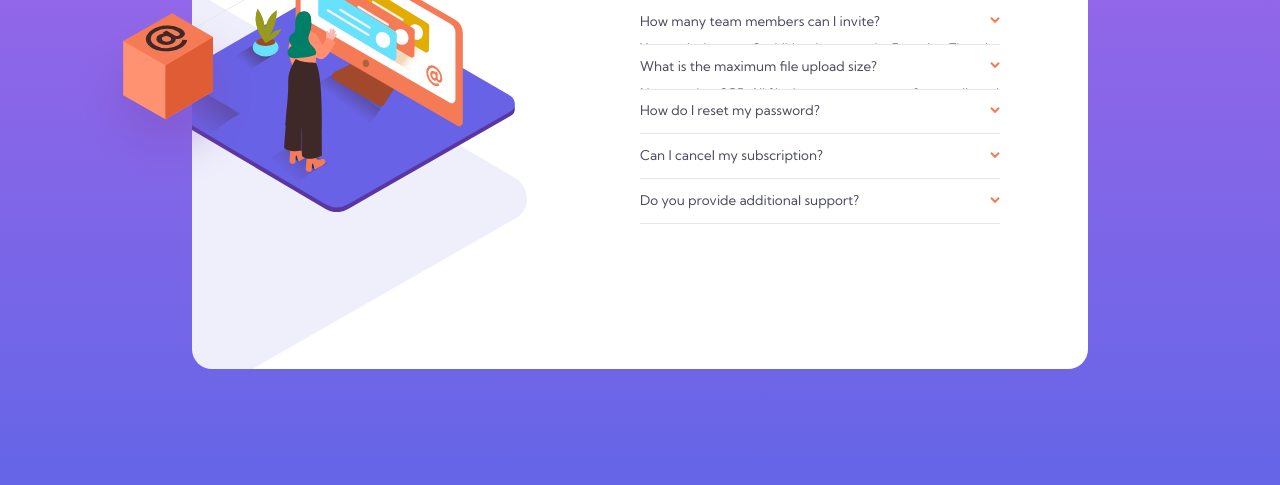
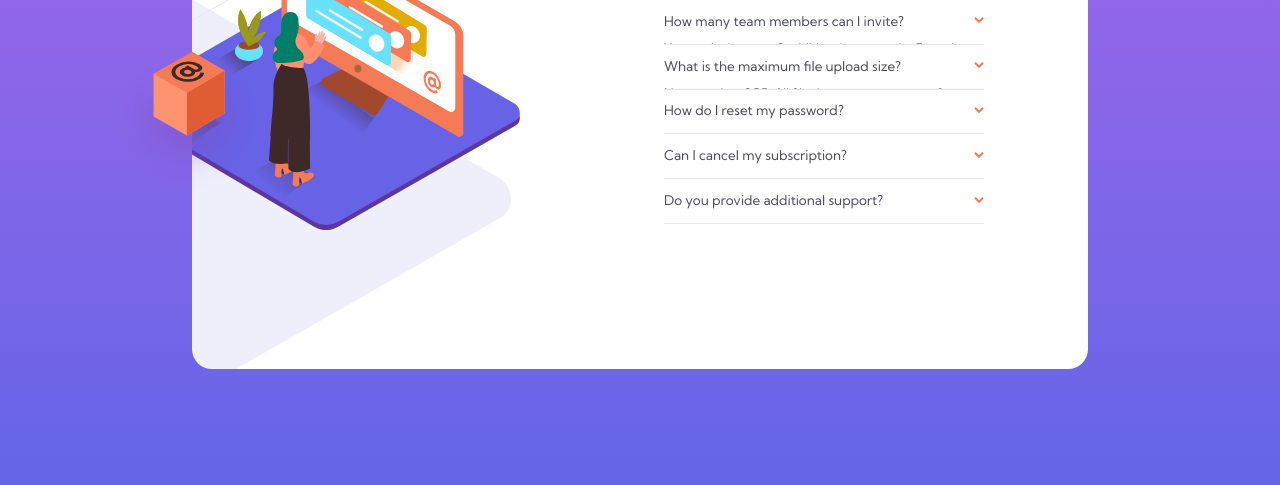
Before and after one commit to Nrupatungan/faq-accordion-component, a plain HTML site: page index.html in a window 1280 px wide. Shown: the part 315-800 px from the top of the page. Drawn offline with Linux system fonts and the light colour scheme.

Commit message:
All done preparing for animations

```diff
--- a/app/js/all.js
+++ b/app/js/all.js
@@ -11,23 +11,17 @@ accordions.forEach(accordion => {
         update()
         accordion.classList.toggle('accordion-drop')
         console.log(accordion)
-        if(currentActive > 1){
-            currentActive = 0
-            update()
-        }
-        console.log(currentActive)
+        // if(currentActive > 1){
+        //     currentActive = 0
+        //     update()
+        // }
+        // console.log(currentActive)
     })
 })
-// accordions.forEach(accordion => {
-//     accordion.addEventListener('click', () => {
-//         update()
-//         accordion.classList.add('accordion-drop')
-
-//     })
-// })
 
 function update(){
     accordions.forEach(accordion => {
+        // currentActive--
         accordion.classList.remove('accordion-drop')
     })
 }
--- a/app/scss/_globals.scss
+++ b/app/scss/_globals.scss
@@ -25,11 +25,33 @@ body {
 
     @media #{$mq-1000-up} {
       display: grid;
-      width: 12rem;
+      // left: -12.4%;
       position: absolute;
-      top: 37%;
-      left: -13.4%;
+      // top: 41%;
+      left: -10.4%;
+      top: 42.6%;
+      width: 9.5rem;
       z-index: 99;
+    }
+    @media #{$mq-1100-up} {
+      left: -9.5%;
+      top: 42.1%;
+    }
+    @media #{$mq-1200-up} {
+      left: -8.8%;
+      top: 43.8%;
+      width: 9.5rem;
+    }
+    @media #{$mq-1300-up} {
+      left: -8%;
+      top: 43.3%;
+      width: 9.5rem;
+    }
+    @media #{$mq-1400-up} {
+      // left: -8.8%;
+      top: 39.5%;
+      left: -8.3%;
+      width: 10.5rem;
     }
   }
 }
@@ -45,7 +67,7 @@ body {
     // background-size: cover;
     background-size: 60rem;
     background-repeat: no-repeat;
-    background-position: top -17rem left -39rem;
+    background-position: top -17rem left -40rem;
     background-color: $White;
     overflow: hidden;
     width: 70vw;
@@ -53,6 +75,11 @@ body {
     display: grid;
     place-items: center;
     grid-template-columns: repeat(2, 1fr);
+  }
+  @media #{$mq-1400-up} {
+    width: 61.3375rem;
+    height: 34.0792rem;
+    background-position: top -16rem left -35rem;
   }
 }
 .hero-image-section-mobile {
@@ -77,22 +104,36 @@ body {
 }
 .hero-image-section-desktop {
   display: none;
+
   @media #{$mq-1000-up} {
     display: block;
     margin-top: 1rem;
+
     .illustration {
-      width: 23rem;
+      left: -9%;
       position: absolute;
-      top: 23%;
-      left: -5%;
+      top: 22%;
+      width: 24rem;
       z-index: 1;
+
+      @media #{$mq-1200-up} {
+        left: -8%;
+        top: 22%;
+        width: 25rem;
+      }
+
+      @media #{$mq-1400-up} {
+        left: -9%;
+        top: 15%;
+        width: 29rem;
+      }
     }
   }
 }
 .hero-text-section {
   margin-bottom: 1rem;
   @media #{$mq-1000-up} {
-    margin-right: 4rem;
+    margin-right: 3.5rem;
     margin-bottom: -5rem;
   }
 }
--- a/app/scss/_typography.scss
+++ b/app/scss/_typography.scss
@@ -12,10 +12,27 @@ body {
   @media #{$mq-1000-up} {
     text-align: left;
   }
+  @media #{$mq-1400-up} {
+    font-size: 3em;
+  }
 }
 .question {
   font-size: 1.12em;
+  @media #{$mq-1400-up} {
+    font-size: 1.18em;
+  }
 }
 .answer {
   font-size: 1em;
+  width: 16.5rem;
+  padding-right: 0.5rem;
+  @media #{$mq-1000-up} {
+    width: 17rem;
+  }
+  @media #{$mq-1200-up} {
+    width: 20rem;
+  }
+  @media #{$mq-1400-up} {
+    font-size: 1.1em;
+  }
 }
--- a/app/scss/_variables.scss
+++ b/app/scss/_variables.scss
@@ -14,8 +14,12 @@ $mq-900-up: "only screen and (min-width: 900px)";
 $mq-1000-down: "only screen and (max-width: 999px)";
 $mq-1000-up: "only screen and (min-width: 1000px)";
 
+$mq-1100-up: "only screen and (min-width: 1100px)";
+
 $mq-1200-down: "only screen and (max-width: 1199px)";
 $mq-1200-up: "only screen and (min-width: 1200px)";
+
+$mq-1300-up: "only screen and (min-width: 1300px)";
 
 $mq-1400-down: "only screen and (max-width: 1399px)";
 $mq-1400-up: "only screen and (min-width: 1400px)";
--- a/dist/all.js
+++ b/dist/all.js
@@ -1,2 +1,2 @@
-const accordions=document.querySelectorAll(".accordion"),questions=document.querySelectorAll(".question"),ones=document.querySelectorAll(".one");let currentActive=0;function update(){accordions.forEach((c=>{c.classList.remove("accordion-drop")}))}console.log(accordions.length),accordions.forEach((c=>{c.addEventListener("click",(()=>{currentActive++,update(),c.classList.toggle("accordion-drop"),console.log(c),currentActive>1&&(currentActive=0,update()),console.log(currentActive)}))}));
+const accordions=document.querySelectorAll(".accordion"),questions=document.querySelectorAll(".question"),ones=document.querySelectorAll(".one");let currentActive=0;function update(){accordions.forEach((o=>{o.classList.remove("accordion-drop")}))}console.log(accordions.length),accordions.forEach((o=>{o.addEventListener("click",(()=>{currentActive++,update(),o.classList.toggle("accordion-drop"),console.log(o)}))}));
 //# sourceMappingURL=all.js.map
--- a/index.html
+++ b/index.html
@@ -19,7 +19,7 @@
         <link href="https://fonts.googleapis.com/css2?family=Kumbh+Sans:wght@400;700&display=swap" rel="stylesheet">
 
         <!-- CSS File -->
-        <link rel="stylesheet" href="dist/style.css?cb=1645420871700">
+        <link rel="stylesheet" href="dist/style.css?cb=1645425359414">
     </head>
     <body>
         <div class="super-container">
@@ -81,6 +81,6 @@
         </div>
 
         <!-- JavaScript File -->
-        <script src="dist/all.js?cb=1645420871700"></script>
+        <script src="dist/all.js?cb=1645425359414"></script>
     </body>
 </html>
```
Also changed, not shown: dist/style.css, 2 other files.
